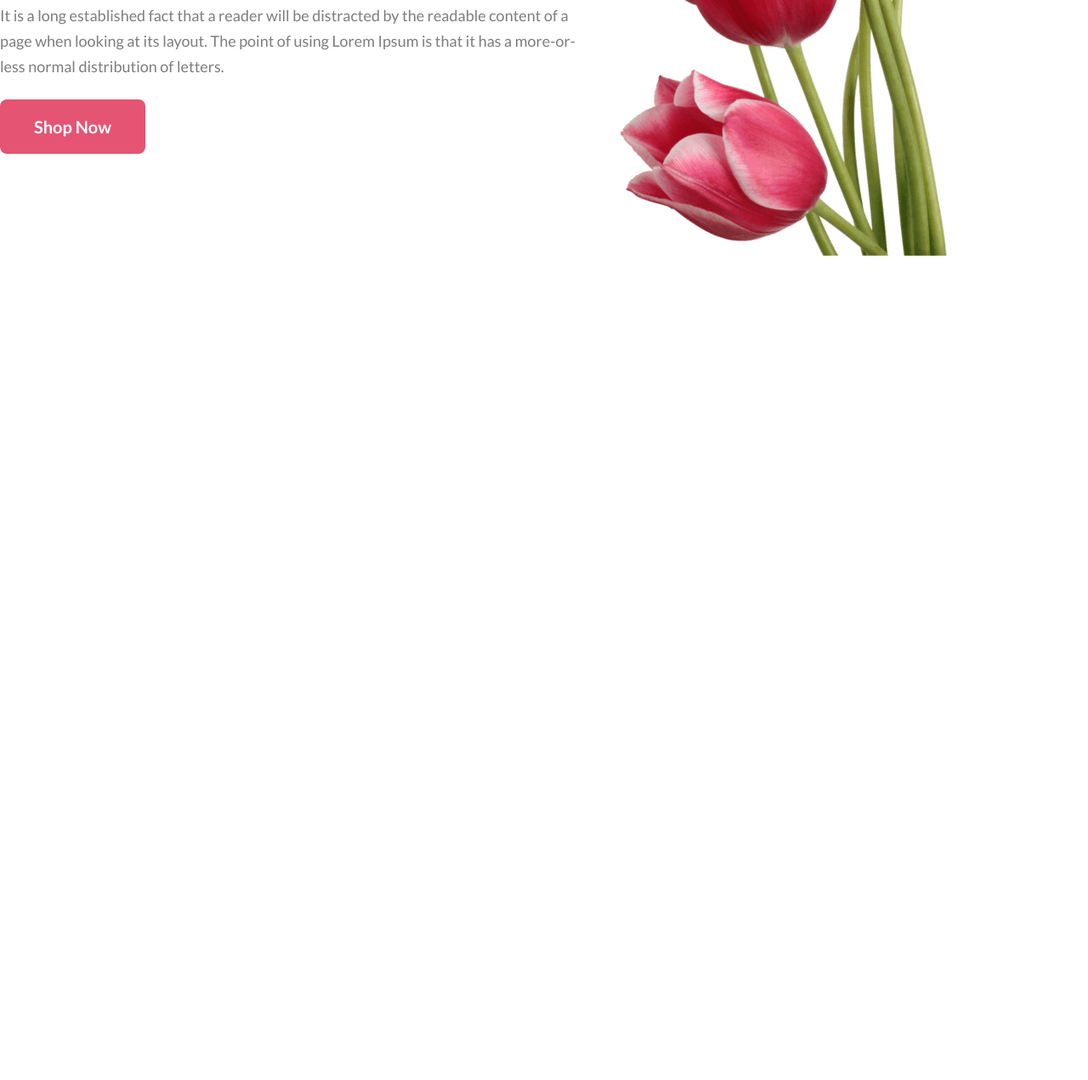
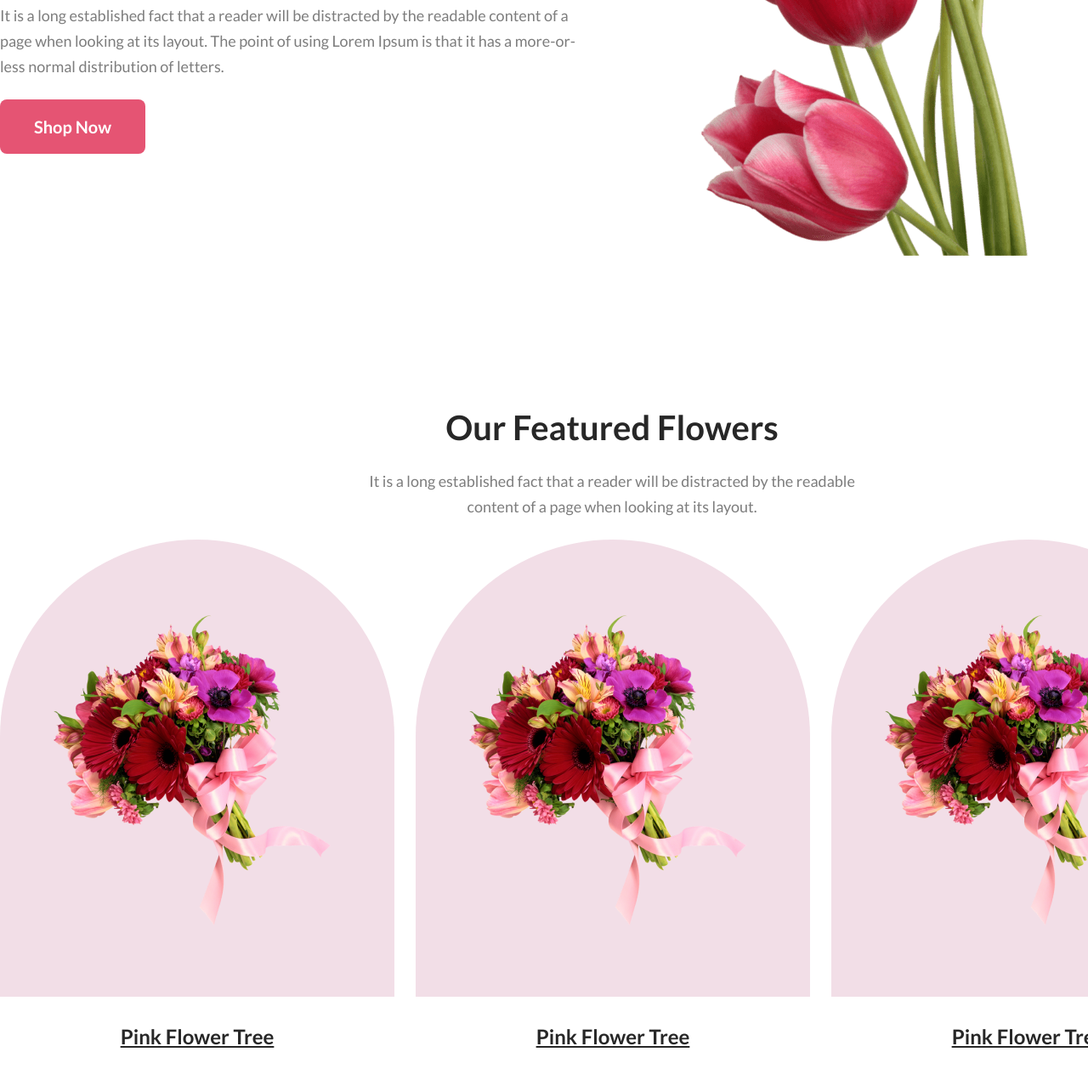
Before and after one commit to Ashad2020/online-flower-shop, a plain HTML site: page index.html in a window 1280 px wide. Shown: the part 549-1820 px from the top of the page at 85% size. Before the commit the page ends 850 px from the top, so only its background shows below. Drawn offline with Linux system fonts and the light colour scheme.

Commit message:
Featured Flowers section

```diff
--- a/index.html
+++ b/index.html
@@ -32,7 +32,30 @@
         <img src="./Flower Asset/pngwing 10.png" alt="" />
       </div>
     </header>
-    <main></main>
+    <main>
+      <section class="featured-flowers">
+        <h2 class="section-heading">Our Featured Flowers</h2>
+        <p class="content-description">
+          It is a long established fact that a reader will be distracted by the
+          readable <br />
+          content of a page when looking at its layout.
+        </p>
+        <div class="showCase-flowers">
+          <div>
+            <div class="flower"></div>
+            <p class="img-description">Pink Flower Tree</p>
+          </div>
+          <div>
+            <div class="flower"></div>
+            <p class="img-description">Pink Flower Tree</p>
+          </div>
+          <div>
+            <div class="flower"></div>
+            <p class="img-description">Pink Flower Tree</p>
+          </div>
+        </div>
+      </section>
+    </main>
     <footer></footer>
   </body>
 </html>
--- a/style.css
+++ b/style.css
@@ -24,16 +24,24 @@
   font-weight: 700;
   cursor: pointer;
 }
+.section-heading {
+  color: #272727;
+  text-align: center;
+  font-size: 40px;
+  font-weight: 800;
+}
 
 /* banner style */
 header {
   /* background-color: rgba(229, 84, 115, 0.1); */
+  margin-bottom: 178px;
 }
 .banner {
   display: flex;
   margin: 0 auto;
   width: 1440px;
   padding-top: 50px;
+  gap: 95px;
 }
 .banner-tile {
   color: #272727;
@@ -46,5 +54,28 @@ header {
   padding-top: 190px;
 }
 /* Feature flower section */
+.featured-flowers {
+  margin: 0 auto 128px auto;
+  width: 1440px;
+  text-align: center;
+}
+.showCase-flowers {
+  display: flex;
+  gap: 25px;
+}
 .flower {
+  width: 464px;
+  height: 538px;
+  border-radius: 300px 300px 0px 0px;
+  background: url("./Flower Asset/pngwing 5.png"), rgba(167, 33, 98, 0.15);
+  background-repeat: no-repeat;
+  background-position: center;
 }
+.img-description {
+  margin-top: 32px;
+  color: #272727;
+  text-align: center;
+  font-size: 24px;
+  font-weight: 700;
+  text-decoration-line: underline;
+}
```
